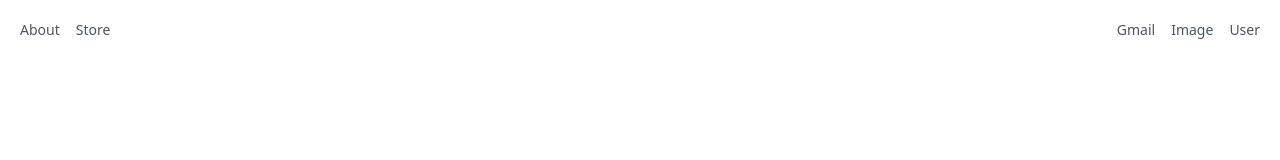
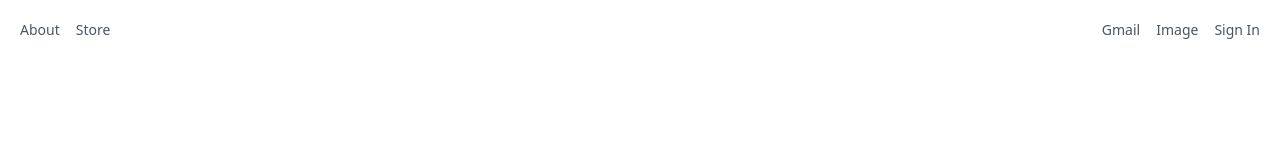
Before and after one commit to 4kbr/ketuk, a Next.js app: page / in a window 1280 px wide. Shown: the top 160 px of the page. Built offline with nearby package versions, Linux system fonts and the light colour scheme; no server answers.

Commit message:
started signIn and signOut

```diff
--- a/components/User.tsx
+++ b/components/User.tsx
@@ -1,5 +1,13 @@
-import React from "react";
+import { useSession, signIn, signOut } from "next-auth/react";
 
 export default function User() {
-  return <div>User</div>;
+  const { data: session } = useSession();
+  if (session) {
+    return <>Sign Out</>;
+  }
+  return (
+    <>
+      <button onClick={signIn}>Sign In</button>
+    </>
+  );
 }
--- a/pages/_app.tsx
+++ b/pages/_app.tsx
@@ -1,6 +1,14 @@
-import '../styles/globals.css'
-import type { AppProps } from 'next/app'
+import "../styles/globals.css";
+import type { AppProps } from "next/app";
+import { SessionProvider } from "next-auth/react";
 
-export default function App({ Component, pageProps }: AppProps) {
-  return <Component {...pageProps} />
+export default function App({
+  Component,
+  pageProps: { session, ...pageProps },
+}: AppProps) {
+  return (
+    <SessionProvider session={session}>
+      <Component {...pageProps} />
+    </SessionProvider>
+  );
 }
--- a/pages/auth/signin.tsx
+++ b/pages/auth/signin.tsx
@@ -1,23 +1,43 @@
-import React from 'react'
-import Header from '../../components/Header'
-import {ClientSafeProvider, getProviders, LiteralUnion} from "next-auth/react";
-import { GetServerSideProps, NextPage } from 'next';
-import { BuiltInProviderType } from 'next-auth/providers';
+import React from "react";
+import Header from "../../components/Header";
+import {
+  ClientSafeProvider,
+  getProviders,
+  LiteralUnion,
+} from "next-auth/react";
+import { GetServerSideProps, NextPage } from "next";
+import { BuiltInProviderType } from "next-auth/providers";
 
-export default function Signin ({providers}:{providers :Record<LiteralUnion<BuiltInProviderType, string>, ClientSafeProvider>|null}) {
+export default function Signin({
+  providers,
+}: {
+  providers: Record<
+    LiteralUnion<BuiltInProviderType, string>,
+    ClientSafeProvider
+  > | null;
+}) {
   return (
     <>
-    <Header/>
-    <div className=''>
-
-    </div>
+      <Header />
+      <div className="">
+        {Object.values(providers!).map((provider, i) => (
+          <div key={i} className="">
+            <img
+              src="https://www.freepnglogos.com/uploads/google-logo-png/google-logo-png-google-sva-scholarship-20.png"
+              alt="ketuk - google clone"
+            />
+            <p>This website is created for learning purposes</p>
+            <button>Sign in with {provider.name}</button>
+          </div>
+        ))}
+      </div>
     </>
-  )
+  );
 }
 
-export async function getServerSideProps () {
+export async function getServerSideProps() {
   const providers = await getProviders();
   return {
-    props:{providers},
+    props: { providers },
   };
 }
```
